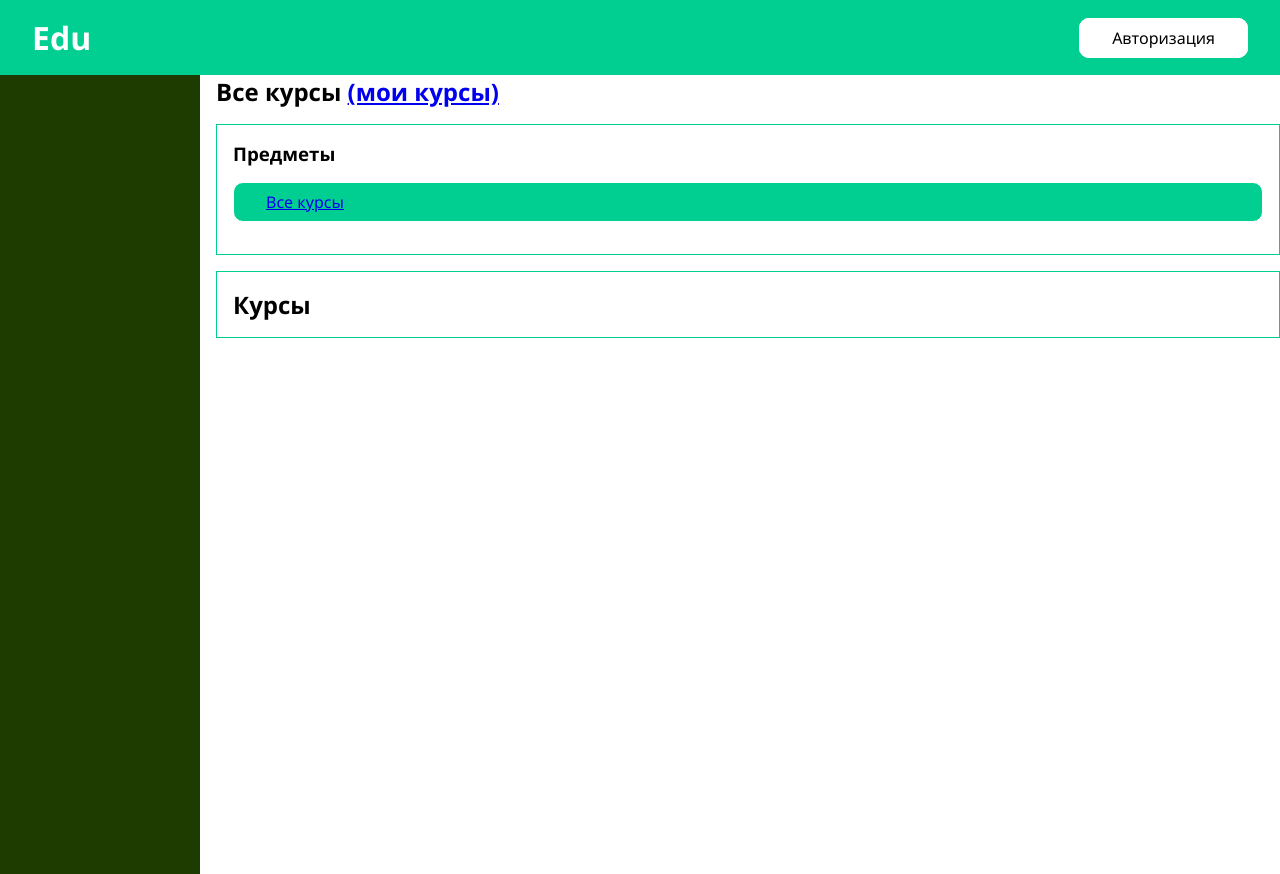
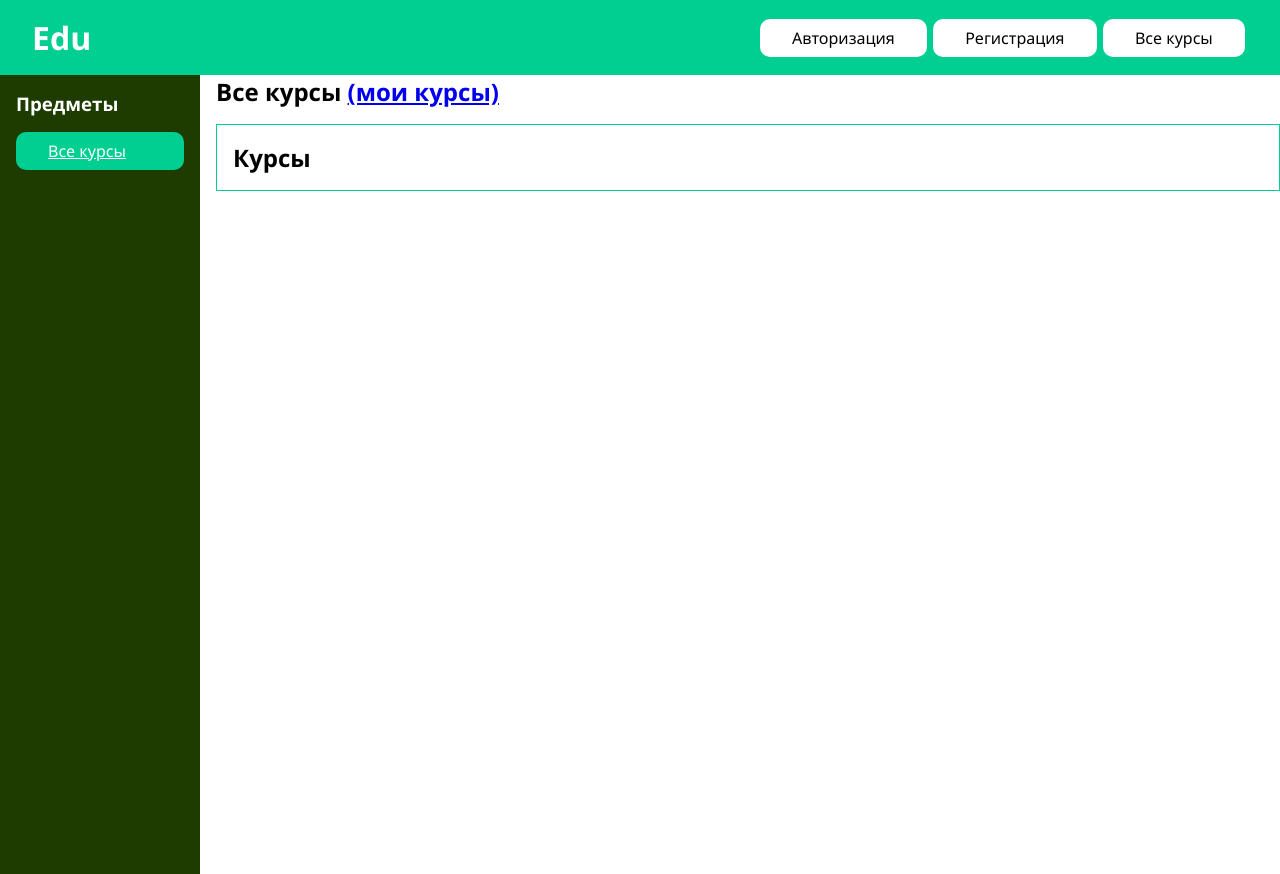
Before and after one commit to Alexander-vlk/api_practice, a Django app: page /courses/ in a window 1280 px wide. Shown: the top 874 px of the page. Run offline with Django 4.2, Linux system fonts and the light colour scheme; data that the repository does not hold is empty.

Commit message:
style(api): html and css

```diff
--- a/edu/courses/static/css/base.css
+++ b/edu/courses/static/css/base.css
@@ -71,7 +71,7 @@ footer {
     color: #000;
     list-style: none;
     text-decoration: none;
-    border: 1px solid #fff;
+    border: none;
     background: #fff;
     padding: .5rem 2rem;
     border-radius: 10px;
@@ -107,6 +107,15 @@ footer {
     border-radius: 10px;
 }
 
+.horizontal-menu {
+    display: flex;
+    align-items: center;
+}
+
+.horizontal-menu li {
+    margin: 0 .2rem;
+}
+
 .modules p {
     margin: .5rem 0;
     padding-left: 1rem;
--- a/edu/courses/templates/base.html
+++ b/edu/courses/templates/base.html
@@ -10,9 +10,9 @@
 </head>
 <body>
     <header>
-        <a href="/head" class="logo"><h1>Edu</h1></a>
+        <a href="{% url 'course_list' %}" class="logo"><h1>Edu</h1></a>
         <nav>
-            <ul>
+            <ul class='horizontal-menu'>
                 {% if request.user.is_authenticated %}
                 <li>
                     <form action="{% url 'logout' %}" method='post'>
@@ -24,7 +24,18 @@
                 <li>
                     <a href="{% url 'login' %}" class='btn'>Авторизация</a>
                 </li>
+                <li>
+                    <a href="{% url 'register' %}" class='btn'>Регистрация</a>
+                </li>
                 {% endif %}
+                {% if request.user.is_superuser %}
+                    <li>
+                        <a class='btn btn-danger' href="{% url 'admin:index' %}">Админ</a>
+                    </li>
+                {% endif %}
+                <li>
+                    <a href="{% url 'course_list' %}" class="btn">Все курсы</a>
+                </li>
             </ul>
         </nav>
     </header>
--- a/edu/courses/templates/courses/course/list.html
+++ b/edu/courses/templates/courses/course/list.html
@@ -9,7 +9,21 @@
 {% endblock title %}
 
 {% block aside %}
-
+<h3 style='color: #fff'>Предметы</h3>
+<ul id="modules">
+    <li {% if not subject %}class='btn btn-success selected'{% endif %}>
+        <a href="{% url 'course_list' %}">Все курсы</a>
+    </li>
+    {% for subj in subjects %}
+    <li {% if subject == subj %}class='btn btn-success selected'{% endif %}>
+        <a href="{% url 'course_list_subject' subj.slug %}">{{ subj.title }}</a>
+    </li>
+    <br>
+    <span style='color: #fff'>
+        Всего курсов: {{ subj.total_courses }}
+    </span>
+    {% endfor %}
+</ul>
 {% endblock aside %}
 
 {% block content %}
@@ -21,22 +35,6 @@
             Все курсы <span><a href="{% url 'manage_course_list' %}">(мои курсы)</a></span>
         {% endif %}
     </h1>
-    <article>
-        <h3>Предметы</h3>
-        <ul id="modules">
-            <li {% if not subject %}class='btn btn-success selected'{% endif %}>
-                <a href="{% url 'course_list' %}">Все курсы</a>
-            </li>
-            {% for subj in subjects %}
-            <li {% if subject == subj %}class='btn btn-success selected'{% endif %}>
-                <a href="{% url 'course_list_subject' subj.slug %}">{{ subj.title }}</a>
-            </li>
-            <br>
-            <span>
-                Всего курсов: {{ subj.total_courses }}
-            </span>
-            {% endfor %}
-        </ul>
     </article>
     <article class='module'>
         <h2>Курсы</h2>
```
